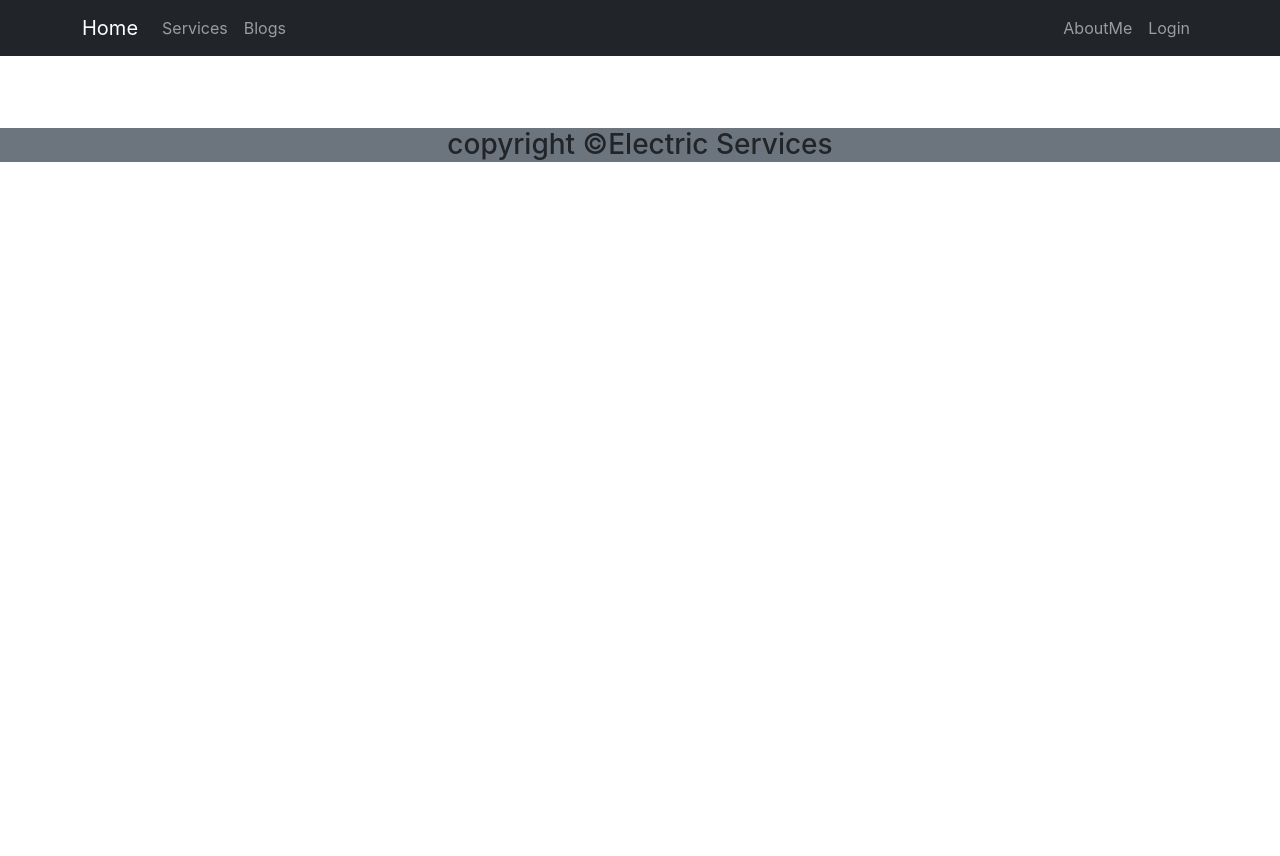
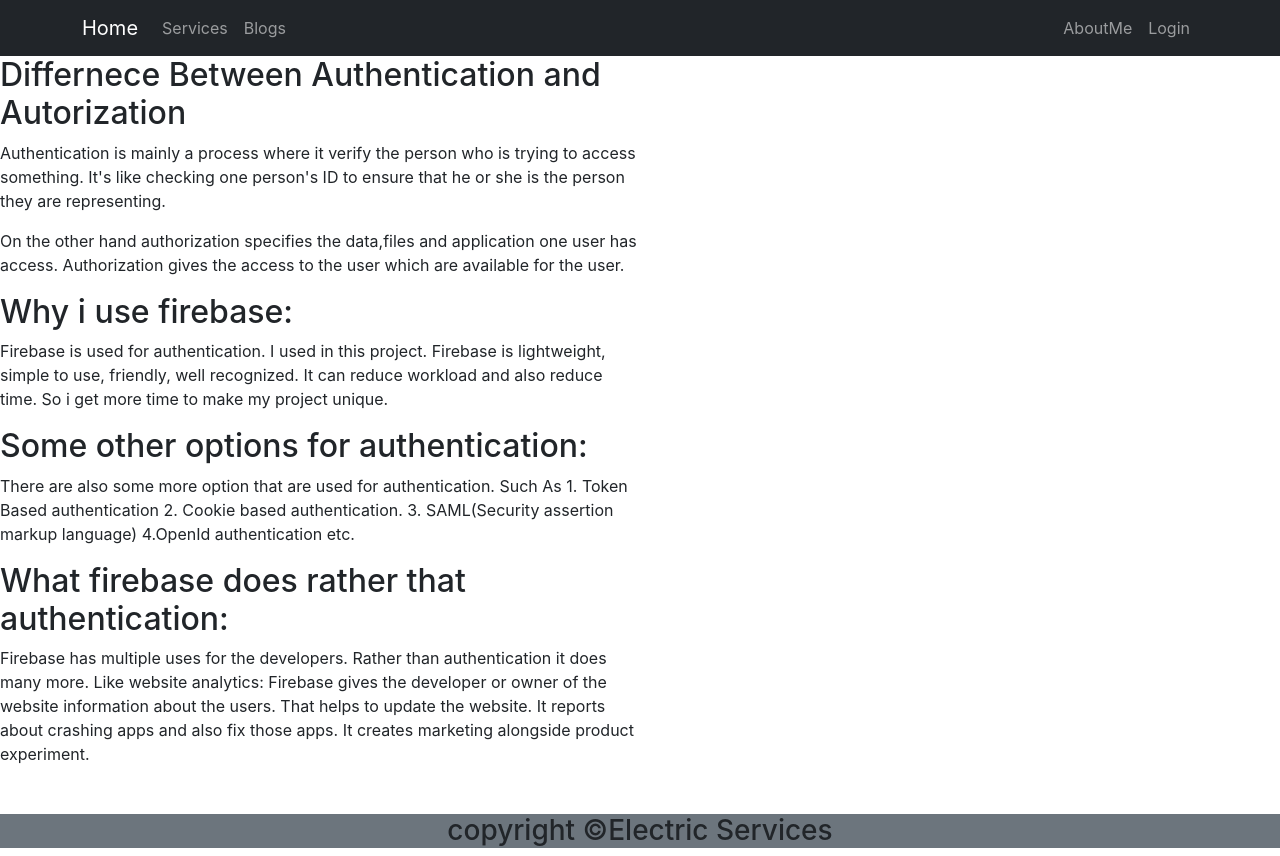
Before and after one commit to Hridoyshom/electricity-service, a React (Create React App) app: page /blogs in a window 1280 px wide. Before the commit the page ends 800 px from the top, so only its background shows below. Built offline with nearby package versions, Linux system fonts and the light colour scheme; no server answers.

Commit message:
question answered

```diff
--- a/src/App.js
+++ b/src/App.js
@@ -11,6 +11,7 @@ import NotFound from './Pages/Shared/NotFound/NotFound';
 import Register from './Register/Register';
 import RequireAuth from './Pages/Login/RequireAuth/RequireAuth';
 import Checkout from './Pages/Checkout/Checkout/Checkout';
+import Blogs from './Pages/Blogs/Blogs';
 
 
 
@@ -30,6 +31,7 @@ function App() {
             <Checkout></Checkout>
           </RequireAuth>
         }></Route>
+        <Route path='/blogs' element={<Blogs></Blogs>}></Route>
         <Route path='*' element={<NotFound></NotFound>}></Route>
 
       </Routes>
--- a/src/Pages/Blogs/Blogs.js
+++ b/src/Pages/Blogs/Blogs.js
@@ -0,0 +1,35 @@
+import React from 'react';
+
+const Blogs = () => {
+    return (
+        <div style={{ width: '50%' }} >
+            <h2>Differnece Between Authentication and Autorization  </h2>
+            <p>
+                Authentication is mainly a process where it verify the person who is trying to access something. It's like checking one person's ID to ensure that he or she is the person they are representing.
+            </p>
+            <p>
+                On the other hand authorization specifies the data,files and application one user has access. Authorization gives the access to the user which are available for the user.
+            </p>
+
+            <h2>Why i use firebase:</h2>
+            <p>
+                Firebase is used for authentication. I used in this project. Firebase is lightweight, simple to use, friendly, well recognized. It can reduce workload and also reduce time. So i get more time to make my project unique.
+            </p>
+
+            <h2>Some other options for authentication:</h2>
+
+            <p>
+                There are also some more option that are used for authentication. Such As 1. Token Based authentication 2. Cookie based authentication. 3. SAML(Security assertion markup language) 4.OpenId authentication etc.
+            </p>
+
+            <h2>What firebase does rather that authentication:</h2>
+
+            <p>
+                Firebase has multiple uses for the developers. Rather than authentication it does many more. Like website analytics: Firebase gives the developer or owner of the website information about the users. That helps to update the website. It reports about crashing apps and also fix those apps. It creates marketing alongside product experiment.
+            </p>
+
+        </div>
+    );
+};
+
+export default Blogs;
```
